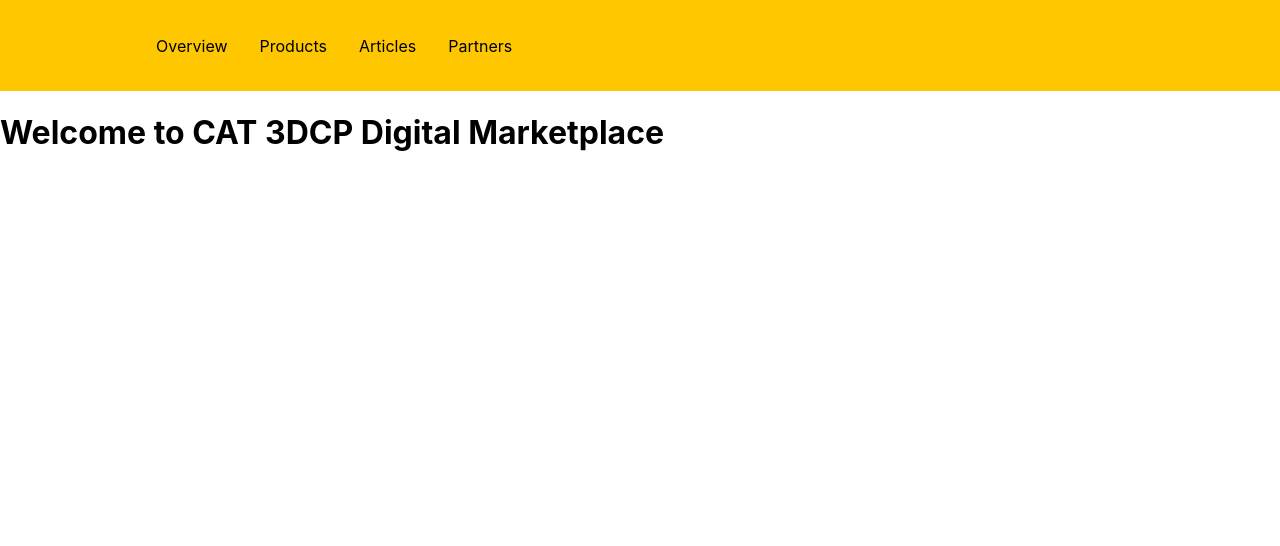
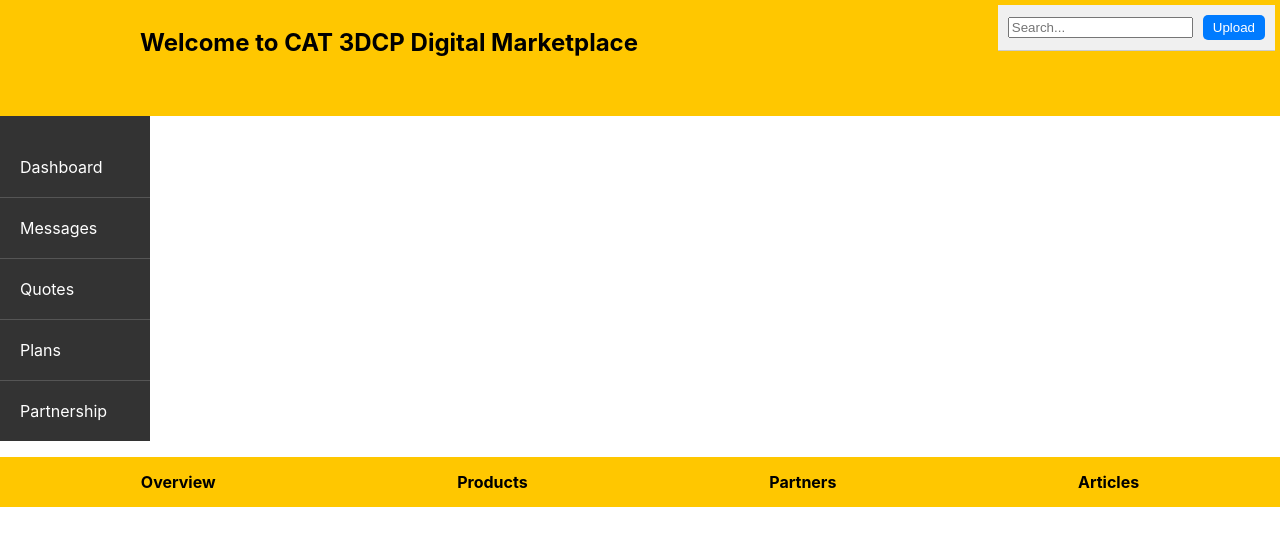
Before and after one commit to JG0313/Seller_Page, a React (Create React App) app in the folder client/: page / in a window 1280 px wide. Shown: the top 546 px of the page. Built offline with nearby package versions, Linux system fonts and the light colour scheme.

Commit message:
Frontend
Did some css things and put in a search bar and upload button

```diff
--- a/client/src/App.js
+++ b/client/src/App.js
@@ -1,35 +1,43 @@
 import React from "react";
 import './styles/App.css';
+import SideBar from './SideBar';
+import TopBar from './TopBar';
+import MiddleBar from './MiddleBar';
 
-//Components
+// Components
 import Navbar from "./components/Navbar";
-import { BrowserRouter as Router, Routes, Route} from "react-router-dom";
+import { BrowserRouter as Router, Routes, Route } from "react-router-dom";
 
-//Pages
-import Home from "./pages";
+// Pages
 import Overview from "./pages/overview";
 import Products from "./pages/products";
 import Partners from "./pages/partners";
 import Articles from "./pages/articles";
-import EditOverview from "./pages/edit-overview";
-import BaseEditOverview from "./pages/base-edit-overview";
-//import AppTest from "./apptest.js";
 
 function App() {
     return (
        <Router>
+            <div className="app-container">
                 <Navbar />
+                <TopBar />
+                <div className="content-container">
+                    <SideBar />
+                    <div className="content-container">
+                        <MiddleBar />
+                    <div className="main-content">
                         <Routes>
-                <Route exact path="/" element={<Home />} />
                             <Route path="/overview" element={<Overview />} />
                             <Route path="/products" element={<Products />} />
                             <Route path="/partners" element={<Partners />} />
                             <Route path="/articles" element={<Articles />} />
-                <Route path="/edit-overview" element={<EditOverview />} />
-                <Route path="/base-edit-overview" element={<BaseEditOverview />} />
                         </Routes>
+                    </div>
+                </div>
+            </div>
+        </div>
     </Router>
 );
-}
+
+};
 
 export default App;
--- /dev/null
+++ b/client/src/MiddleBar.css
@@ -0,0 +1,20 @@
+/* MiddleBar.css */
+.middlebar {
+    background-color: #ffc700;
+    color: #000000;
+    display: flex;
+    justify-content: space-around;
+    align-items: center;
+    height: 50px;
+    padding: 0 20px; /* Adjust padding as needed */
+}
+
+.middlebar-item {
+    text-decoration: none;
+    color: #000000;
+    font-weight: bold;
+}
+
+.middlebar-item:hover {
+    text-decoration: underline;
+}
--- /dev/null
+++ b/client/src/MiddleBar.js
@@ -0,0 +1,17 @@
+// MiddleBar.js
+import React from 'react';
+import { Link } from 'react-router-dom';
+import './MiddleBar.css';
+
+const MiddleBar = () => {
+    return (
+        <div className="middlebar">
+            <Link to="/overview" className="middlebar-item">Overview</Link>
+            <Link to="/products" className="middlebar-item">Products</Link>
+            <Link to="/partners" className="middlebar-item">Partners</Link>
+            <Link to="/articles" className="middlebar-item">Articles</Link>
+        </div>
+    );
+};
+
+export default MiddleBar;
--- /dev/null
+++ b/client/src/SideBar.css
@@ -0,0 +1,22 @@
+/* Sidebar.css */
+.sidebar {
+    background-color: #333;
+    color: #fff;
+    width: 150px;
+    height: 100%;
+    padding-top: 5px;
+  }
+
+  .sidebar ul {
+    list-style: none;
+    padding: 0;
+  }
+
+  .sidebar li {
+    padding: 20px;
+    border-bottom: 1px solid #555;
+  }
+
+  .sidebar li:last-child {
+    border-bottom: none; /* Remove border from last item */
+  }
--- /dev/null
+++ b/client/src/SideBar.js
@@ -0,0 +1,19 @@
+// SideBar.js
+import React from 'react';
+import './SideBar.css';
+
+const SideBar = () => {
+  return (
+    <div className="sidebar">
+      <ul>
+        <li>Dashboard</li>
+        <li>Messages</li>
+        <li>Quotes</li>
+        <li>Plans</li>
+        <li>Partnership</li>
+      </ul>
+    </div>
+  );
+};
+
+export default SideBar;
--- /dev/null
+++ b/client/src/TopBar.css
@@ -0,0 +1,21 @@
+/* TopBar.css */
+.topbar {
+    background-color: #f0f0f0;
+    padding: 10px;
+    border-bottom: 1px solid #ccc;
+    position: absolute;
+    top: 5px;
+    right: 5px;
+  }
+
+  .topbar input[type="text"] {
+    margin-right: 10px;
+  }
+
+  .topbar button {
+    background-color: #007bff;
+    color: #fff;
+    border: none;
+    padding: 5px 10px;
+    border-radius: 5px;
+  }
--- /dev/null
+++ b/client/src/TopBar.js
@@ -0,0 +1,16 @@
+// TopBar.js
+import React from 'react';
+import './TopBar.css';
+
+const TopBar = () => {
+  return (
+    <div className="topbar">
+      {/* Search bar */}
+      <input type="text" placeholder="Search..." />
+      {/* Upload button */}
+      <button>Upload</button>
+    </div>
+  );
+};
+
+export default TopBar;
--- a/client/src/components/Navbar.js
+++ b/client/src/components/Navbar.js
@@ -1,23 +1,13 @@
 import React from "react";
-import { Nav, NavLink, NavMenu } from "./NavbarElements";
+import { Nav, NavMenu } from "./Navbar.styles";
+
 
 const Navbar = () => {
     return (
         <>
             <Nav>
+                <h1>Welcome to CAT 3DCP Digital Marketplace</h1>
                 <NavMenu>
-                    <NavLink to="/overview" activeStyle>
-                        Overview
-                    </NavLink>
-                    <NavLink to="/products" activeStyle>
-                        Products
-                    </NavLink>
-                    <NavLink to="/articles" activeStyle>
-                        Articles
-                    </NavLink>
-                    <NavLink to="/partners" activeStyle>
-                        Partners
-                    </NavLink>
                 </NavMenu>
             </Nav>
         </>
--- /dev/null
+++ b/client/src/components/Navbar.styles.js
@@ -0,0 +1,17 @@
+// Navbar.styles.js
+import styled from 'styled-components';
+
+export const Nav = styled.nav`
+    background: #ffc700;
+    height: 100px;
+    display: flex;
+    justify-content: space-between;
+    padding: 0.5rem calc((100vw - 1000px) / 2);
+    z-index: 10;
+`;
+
+export const NavMenu = styled.div`
+    display: flex;
+    align-items: center;
+    margin-right: -24px;
+`;
--- a/client/src/components/NavbarElements.js
+++ /dev/null
@@ -1,53 +0,0 @@
-import { FaBars } from "react-icons/fa";
-import { NavLink as Link } from "react-router-dom";
-import styled from "styled-components";
-
-export const Nav = styled.nav`
-    background: #ffc700;
-    height: 85px;
-    display: flex;
-    justify-content: space-between;
-    padding: 0.2rem calc((100vw - 1000px) / 2);
-    z-index: 12;
-`;
-
-export const NavLink = styled(Link)`
-    color: #000000;
-    display: flex;
-    align-items: center;
-    text-decoration: none;
-    padding: 0 1rem;
-    height: 100%;
-    cursor: pointer;
-    &.active {
-        color: #4d4dff;
-    }
-`;
-
-export const Bars = styled(FaBars)`
-    display: none;
-    color: #000000;
-    @media screen and (max-width: 768px) {
-        display: block;
-        position: absolute;
-        top: 0;
-        right: 0;
-        transform: translate(-100%, 75%);
-        font-size: 1.8rem;
-        cursor: pointer;
-    }
-`;
-
-export const NavMenu = styled.div`
-    display: flex;
-    align-items: center;
-    margin-right: -24px;
-    /* Second Nav */
-    /* margin-right: 24px; */
-    /* Third Nav */
-    /* width: 100vw;
-white-space: nowrap; */
-    @media screen and (max-width: 768px) {
-        display: none;
-    }
-`;
```
Lines whose indentation alone changed are shown as unchanged.
